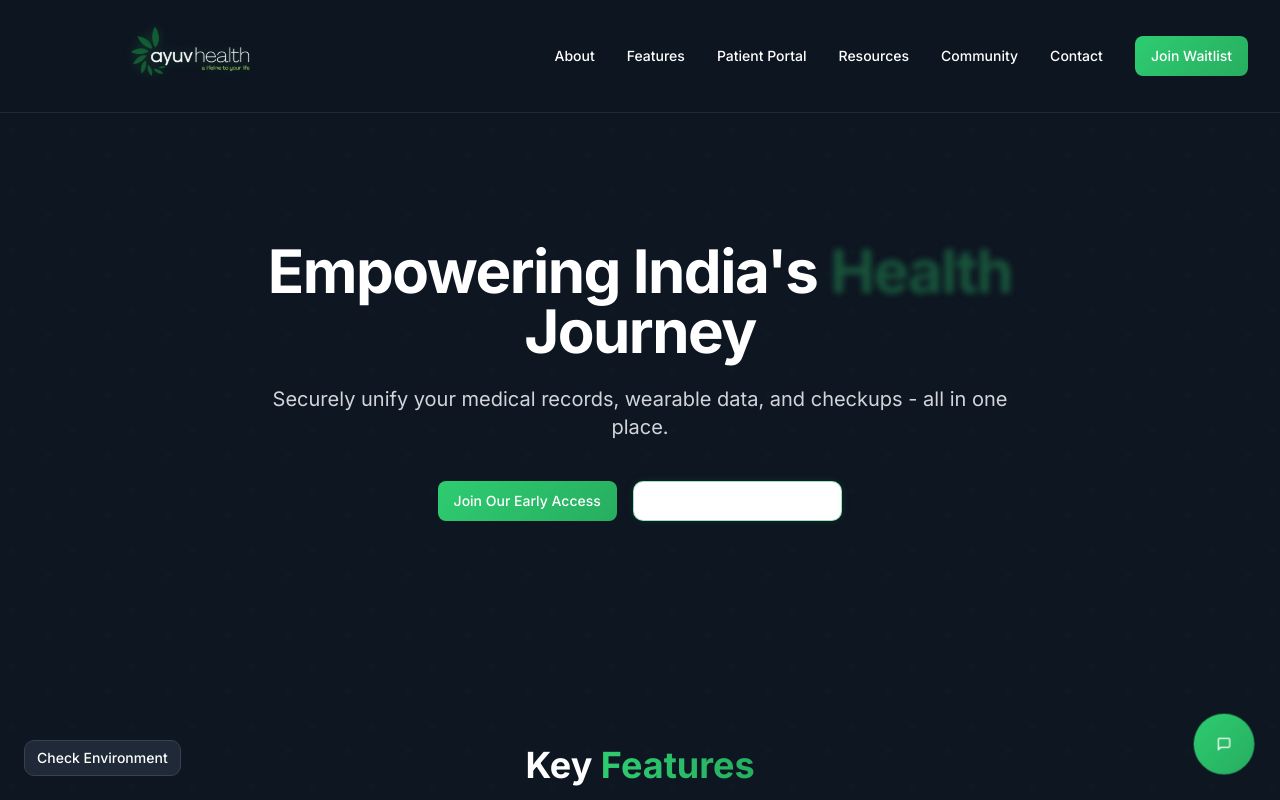
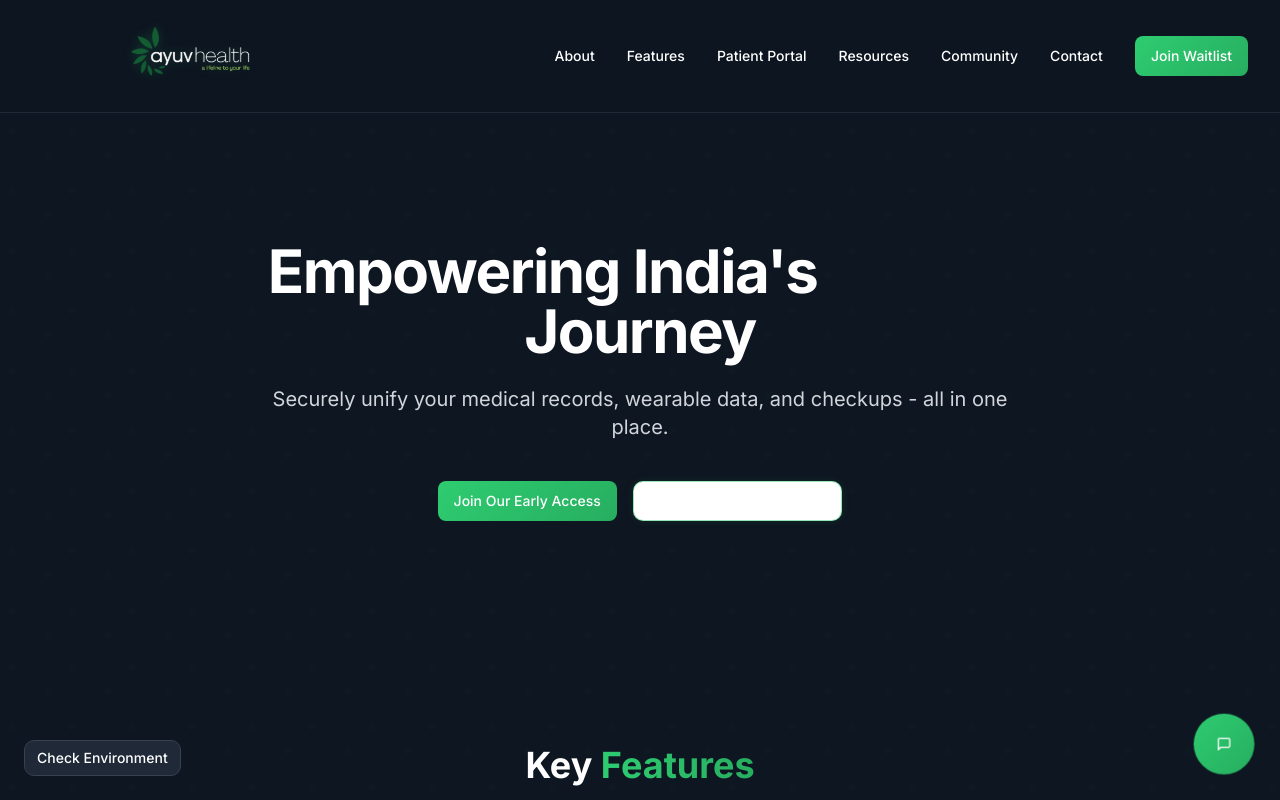
Before and after one commit to VandRTech/ayuv-health, a Next.js app: page / in a window 1280 px wide. Shown: the top 800 px of the page. Built offline with nearby package versions, Linux system fonts and the light colour scheme.

Commit message:
Update globals.css

```diff
--- a/app/globals.css
+++ b/app/globals.css
@@ -302,12 +302,11 @@
   0% {
     opacity: 0;
     transform: translateY(15px);
-    /* Ensure NO filter: blur(...) is here */
   }
   100% {
     opacity: 1;
     transform: translateY(0);
-    text-shadow: 0 0 6px rgba(46, 204, 113, 0.35); /* This text-shadow is okay, it's not a filter: blur */
+    /* text-shadow: 0 0 6px rgba(46, 204, 113, 0.35); */ /* Temporarily comment this out */
   }
 }
 
```
